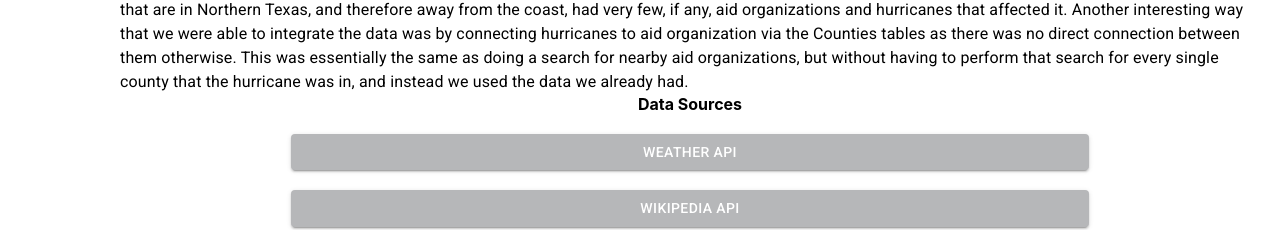
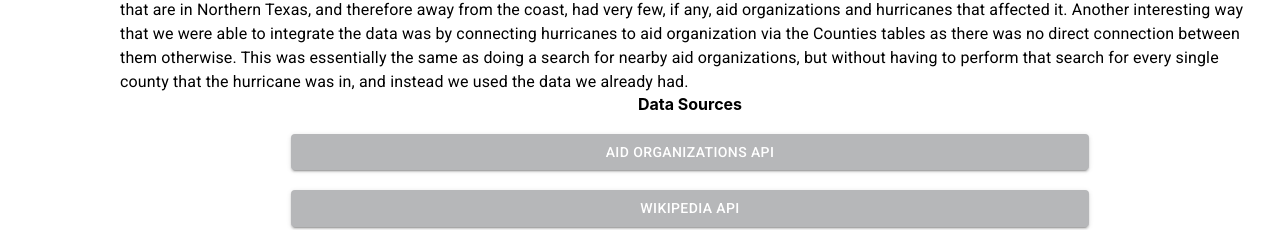
Before and after one commit to rohanchugh14/southwest-hurricane-aid, a React (Create React App) app in the folder frontend/: page /about in a window 1280 px wide. Shown: the part 3135-3365 px from the top of the page. Built offline with nearby package versions, Linux system fonts and the light colour scheme; no server answers.

Commit message:
Changed aid organizations link on about page

```diff
--- a/frontend/src/About/index.tsx
+++ b/frontend/src/About/index.tsx
@@ -254,8 +254,8 @@ const About = () => {
         <b>Data Sources</b>
         <br />
         <Button variant="contained" style={{ backgroundColor: '#B6B7B9', color: '#ffffff', width: '70%', marginBottom: '20px' }}
-        href="https://www.weather.gov/documentation/services-web-api">
-          Weather API
+        href="https://hifld-geoplatform.opendata.arcgis.com/datasets/geoplatform::national-shelter-system-facilities/about">
+          Aid Organizations API
         </Button>
         <Button variant="contained" style={{ backgroundColor: '#B6B7B9', color: '#ffffff', width: '70%', marginBottom: '20px' }}
         href="https://en.wikipedia.org/api/rest_v1/">
```
